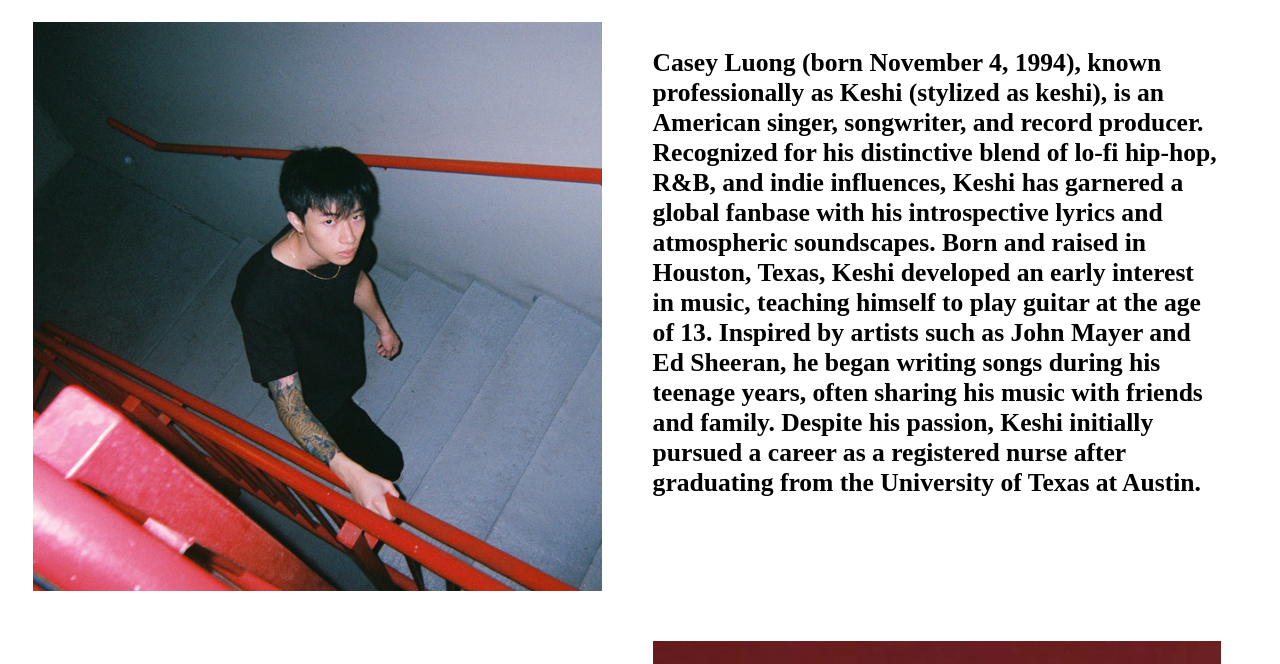
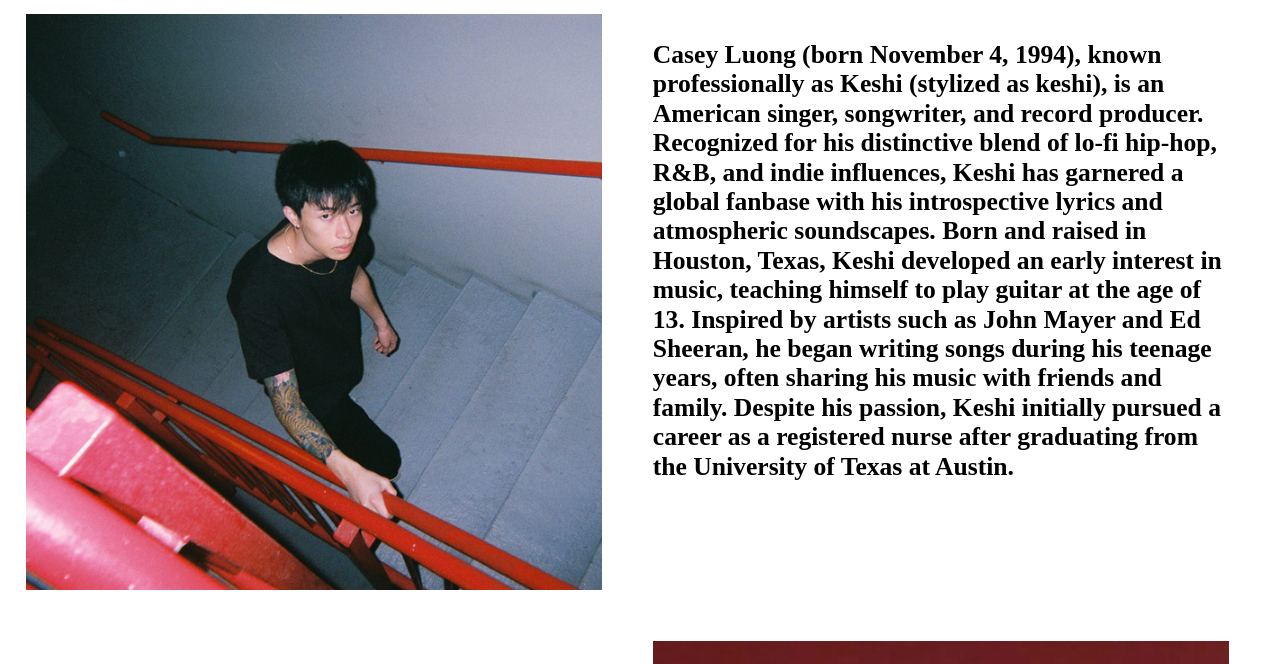
Before and after one commit to zienwhy/FED_S10268018_Tan-Zi-En_Assg1_Website, a website: page about-keshi.html in a window 1280 px wide. Shown: the part 122-786 px from the top of the page. Drawn offline with nearby package versions, Linux system fonts and the light colour scheme; files whose address does not match are found by name; a web font is replaced by a local one.

Commit message:
Linked normalize.css to add the files

```diff
--- a/about-keshi.html
+++ b/about-keshi.html
@@ -5,6 +5,7 @@
     <meta name="viewport" content="width=device-width, initial-scale=1.0">
     <title>AboutPage</title>
     <link rel="stylesheet" href="styles.css">
+    <link rel = "stylesheet" href="node_modules/normalize.css/normalize.css">
     <link href="https://fonts.googleapis.com/css2?family=Quattrocento&display=swap" rel="stylesheet">
 </head>
 <body>
```
Also changed, not shown: music.html (+1 -0 lines), purchasepage.html (+1 -0 lines), shop.html (+1 -0 lines), streamnowpage.html (+1 -0 lines), tours.html (+1 -0 lines).
